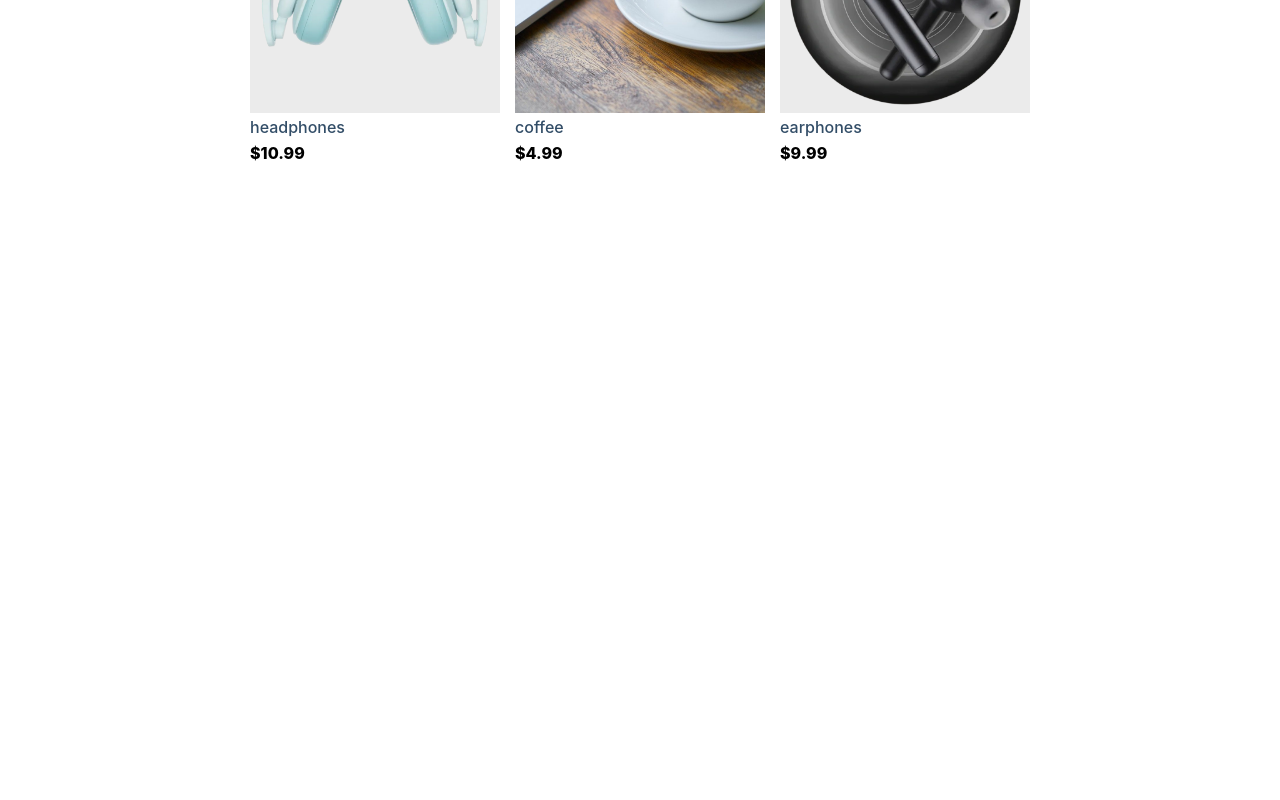
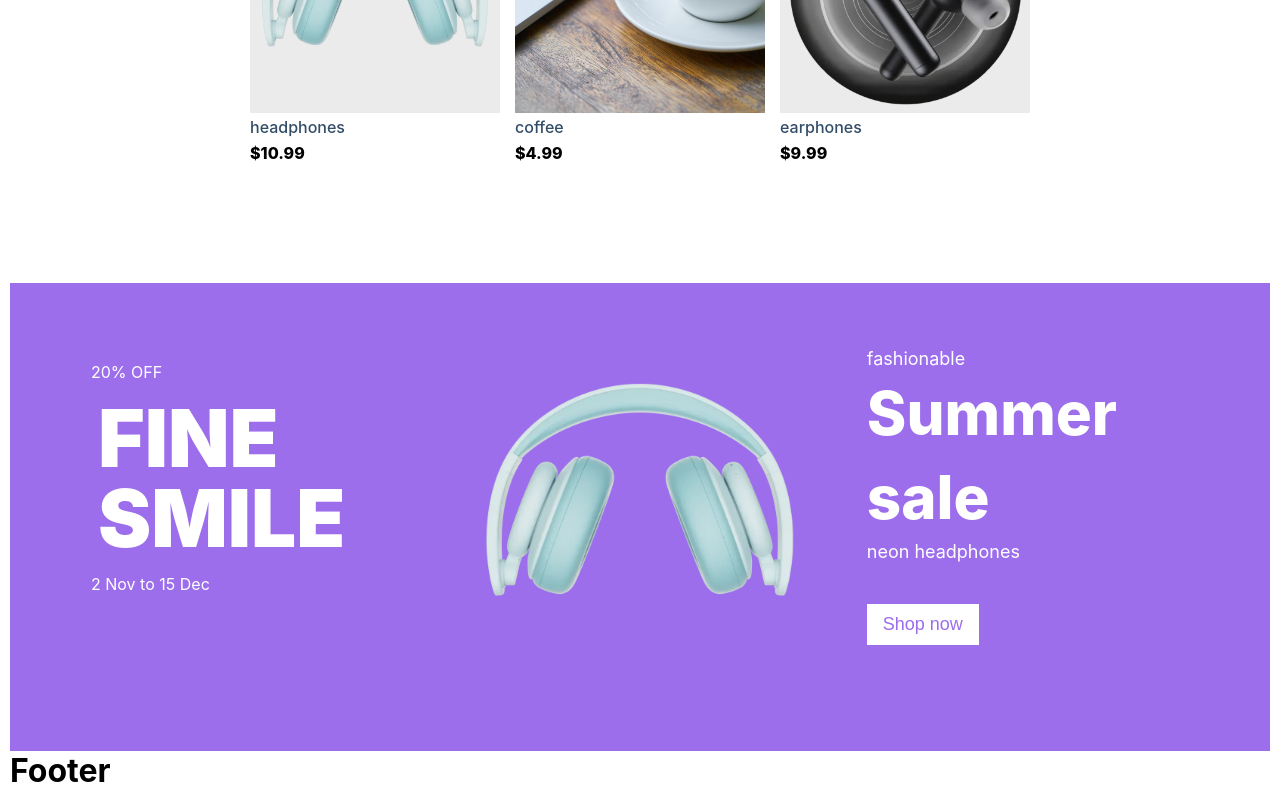
Before and after one commit to godriceeichie/React-Ecommerce-Website, a React (Create React App) app: page / in a window 1280 px wide. Shown: the part 896-1696 px from the top of the page. Before the commit the page ends 1069 px from the top, so only its background shows below. Built offline with nearby package versions, Linux system fonts and the light colour scheme.

Commit message:
Created a shared layout route for the components and addeda use state hook to the main content component

```diff
--- a/src/App.css
+++ b/src/App.css
@@ -202,7 +202,71 @@ a{
   color: #000;
 }
 
-@media screen and (max-width: 800px) {
+.footer-banner-container {
+  padding: 5%;
+  background-color: var(--main-color);
+  line-height: 1;
+  color: #fff;
+  width: 100%;
+  margin-top: 120px;
+}
+
+.banner-desc {
+  display: flex;
+  justify-content: space-between;
+  grid-gap: 5%;
+  gap: 5%;
+}
+
+.banner-desc .left {
+  width: 100%;
+}
+
+.banner-desc .left p {
+  margin: 18px;
+}
+
+.banner-desc .left h3 {
+  font-weight: 900;
+  font-size: 80px;
+  margin-left: 25px;
+}
+
+.footer-banner-image-container {
+  width: 100%;
+}
+
+.footer-banner-image {
+  width: 100%;
+  height: auto;
+}
+
+.banner-desc .right {
+  line-height: 1.4;
+  width: 100%;
+}
+
+.banner-desc .right p {
+  font-size: 18px;
+}
+
+.banner-desc .right h3 {
+  font-weight: 800;
+  font-size: 60px;
+}
+
+.banner-desc button {
+  padding: 10px 16px;
+  background-color: #fff;
+  color: var(--main-color);
+  border: none;
+  margin-top: 40px;
+  font-size: 18px;
+  font-weight: 500;
+  cursor: pointer;
+}
+
+@media screen and (max-width: 1024px) {
   .hero-banner-container{
     line-height: 1.3;
 
@@ -223,4 +287,32 @@ a{
   .desc{
     bottom: 60px;
   }
+
+  .banner-desc {
+    flex-wrap: wrap;
+    justify-content: center;
+    grid-gap: 20px;
+    gap: 20px;
+  }
+
+  .banner-desc .left, .banner-desc .right {
+    text-align: center;
+  }
+
+  .banner-desc .left h3 {
+    font-size: 50px;
+    margin-left: 5px;
+  }
+
+  .footer-banner-image-container {
+    width: 50%;
+  }
+
+  .banner-desc .left, .banner-desc .right {
+    text-align: center;
+  }
+
+  .banner-desc .right h3 {
+    font-size: 45px;
+  }
 }
--- a/src/App.js
+++ b/src/App.js
@@ -1,17 +1,18 @@
 import './App.css';
 import { BrowserRouter as Router, Route, Routes} from 'react-router-dom'
+import Home from './components/Home';
 import MainContent from './components/MainContent';
-import Header from './components/Header';
+import ProductPage from './components/ProductPage';
 
 function App() {
   return (
     <Router>
-      <div className='layout'>
-        <Header />
-        <Routes>
-          <Route path='/' element={<MainContent />} />
-        </Routes>
-      </div>
+      <Routes>
+          <Route path='/' element={<Home />}>
+            <Route index element={<MainContent />}/>
+            <Route path='/product' element={<ProductPage />} />
+          </Route>
+      </Routes>
     </Router>
   )
 }
--- /dev/null
+++ b/src/components/Footer.js
@@ -0,0 +1,11 @@
+import React from 'react';
+
+const Footer = () => {
+    return (
+        <div>
+            <h1>Footer</h1>
+        </div>
+    );
+}
+
+export default Footer;
--- a/src/components/FooterBanner.js
+++ b/src/components/FooterBanner.js
@@ -12,7 +12,7 @@ const FooterBanner = () => {
                     <p>2 Nov to 15 Dec</p>
                 </div>
                 <div className='footer-banner-image-container'>
-                    <img src={heroBannerImg} alt="footer banner image" className='footer-banner-image'/>
+                    <img src={heroBannerImg} alt="footer banner" className='footer-banner-image'/>
                 </div>
                 <div className='right'>
                     <p>fashionable</p>
--- a/src/components/HeroBanner.js
+++ b/src/components/HeroBanner.js
@@ -1,5 +1,6 @@
 import React from 'react';
 import heroBannerImg from "../assets/img/hero-headset-img.webp"
+import { Link } from 'react-router-dom';
 const HeroBanner = () => {
     return (
         <div className='hero-banner-container'>
@@ -10,7 +11,9 @@ const HeroBanner = () => {
                 <img src={heroBannerImg} className="hero-banner-image" alt="hero headphone img"></img>
             </div>
             <div>
-                <button>Shop Now</button>
+                <button>
+                    <Link to={`/about`}>Shop Now</Link>
+                </button>
                 <div className='desc'>
                     <h5>Description</h5>
                     <p>neon headphones</p>
--- /dev/null
+++ b/src/components/Home.js
@@ -0,0 +1,16 @@
+import React from 'react';
+import { Outlet } from 'react-router-dom';
+import Footer from './Footer';
+import Header from './Header';
+
+const Home = () => {
+    return (
+        <div className='layout'>
+            <Header />
+            <Outlet />
+            <Footer />
+        </div>
+    );
+}
+
+export default Home;
--- a/src/components/MainContent.js
+++ b/src/components/MainContent.js
@@ -1,12 +1,14 @@
 import React from 'react';
+import FooterBanner from './FooterBanner';
 import HeroBanner from './HeroBanner';
 import ProductsBanner from './ProductsBanner';
 
 const MainContent = () => {
     return (
-        <main className='main-container'>
+        <main className='main-content'>
             <HeroBanner />
             <ProductsBanner />
+            <FooterBanner />
         </main>
     );
 }
--- /dev/null
+++ b/src/components/ProductPage.js
@@ -0,0 +1,11 @@
+import React from 'react';
+
+const ProductPage = () => {
+    return (
+        <div>
+            <h1>Products</h1>
+        </div>
+    );
+}
+
+export default ProductPage;
--- a/src/components/ProductsBanner.js
+++ b/src/components/ProductsBanner.js
@@ -1,9 +1,7 @@
-import React from 'react';
-import heroBannerImg from "../assets/img/hero-headset-img.webp"
-import secondProductContainerImg from "../assets/img/product-cont-second-img.jpg"
-import thirdProductContainerImg from "../assets/img/product-cont-third-img.jpg"
-
+import React, { useState } from 'react';
+import productInfo from '../data/productInfo';
 const ProductsBanner = () => {
+    const [products, setProducts] = useState(productInfo);
     return (
         <section>
             <div className='products-heading'>
@@ -11,27 +9,19 @@ const ProductsBanner = () => {
                 <p>Description</p>
             </div>
             <div className='products-container'>
-                <div>
-                    <div className='product-card'>
-                        <img src={heroBannerImg} alt="" className='product-image'/>
-                        <p className='product-name'>headphones</p>
-                        <p className='product-price'>$10.99</p>
-                    </div>
-                </div>
-                <div>
-                    <div className='product-card'>
-                        <img src={secondProductContainerImg} alt="coffe img" className='product-image'/>
-                        <p className='product-name'>coffee</p>
-                        <p className='product-price'>$4.99</p>
-                    </div>
-                </div>
-                <div>
-                    <div className='product-card'>
-                        <img src={thirdProductContainerImg} alt="coffe img" className='product-image'/>
-                        <p className='product-name'>earphones</p>
-                        <p className='product-price'>$9.99</p>
-                    </div>
-                </div>
+                {
+                    products.map(({image, title, price}) => {
+                        return(
+                            <div>
+                                <div className='product-card'>
+                                    <img src={image} alt="" className='product-image'/>
+                                    <p className='product-name'>{title}</p>
+                                    <p className='product-price'>{`$${price}`}</p>
+                                </div>
+                            </div>
+                        )
+                    })
+                }
             </div>
         </section>
     );
--- /dev/null
+++ b/src/data/productInfo.js
@@ -0,0 +1,28 @@
+import heroBannerImg from "../assets/img/hero-headset-img.webp"
+import secondProductContainerImg from "../assets/img/product-cont-second-img.jpg"
+import thirdProductContainerImg from "../assets/img/product-cont-third-img.jpg"
+const productInfo = [
+    {
+        id: 0,
+        title: "headphones",
+        details: "light blue",
+        price: 10.99,
+        image: heroBannerImg
+    },
+    {
+        id: 1,
+        title: "coffee",
+        details: "tasty coffee",
+        price: 4.99,
+        image: secondProductContainerImg
+    },
+    {
+        id: 2,
+        title: "earphones",
+        details: "amazing sound",
+        price: 9.99,
+        image: thirdProductContainerImg
+    }
+]
+
+export default productInfo
```
